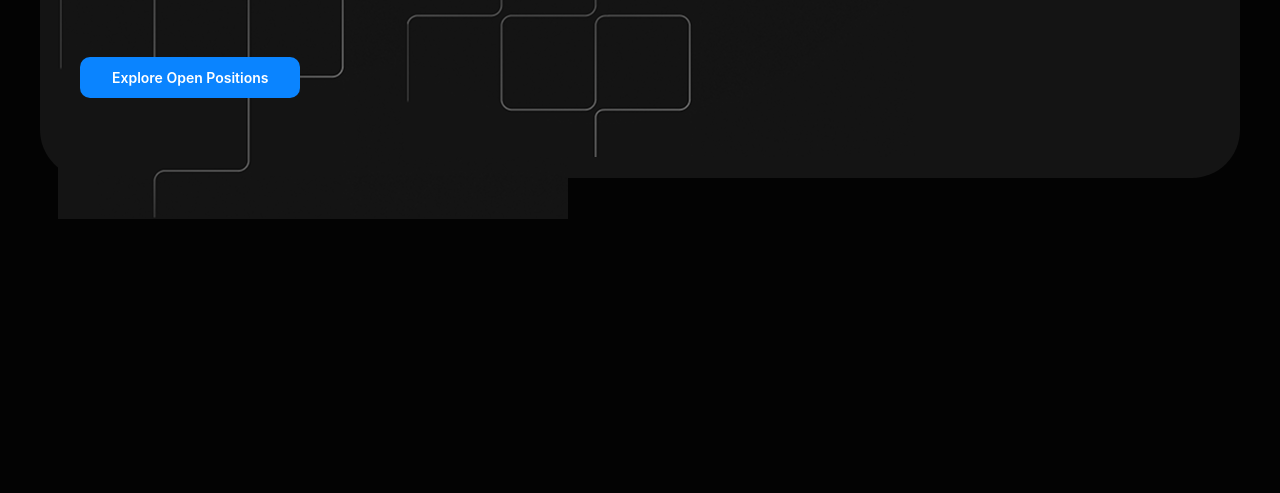
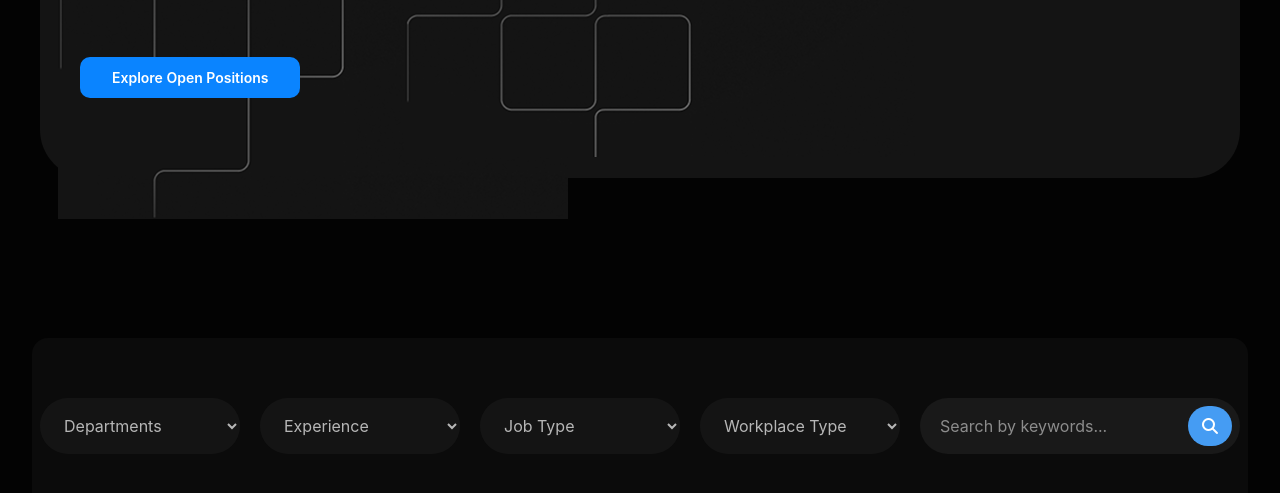
Before and after one commit to Jalilov-dev/Exam-13Git-Github-Project, a website: page src/page3/index.html in a window 1280 px wide. Shown: the part 311-804 px from the top of the page. Drawn offline with nearby package versions, Linux system fonts and the light colour scheme; files that its build step writes are made by us from their sources.

Commit message:
add first-section

```diff
--- a/src/page3/index.html
+++ b/src/page3/index.html
@@ -1,5 +1,6 @@
 <!DOCTYPE html>
 <html lang="en">
+
 <head>
     <meta charset="UTF-8">
     <meta name="viewport" content="width=device-width, initial-scale=1.0">
@@ -9,6 +10,7 @@
         integrity="sha512-2SwdPD6INVrV/lHTZbO2nodKhrnDdJK9/kg2XD1r9uGqPo1cUbujc+IYdlYdEErWNu69gVcYgdxlmVmzTWnetw=="
         crossorigin="anonymous" referrerpolicy="no-referrer" />
 </head>
+
 <body class="bg-[#030303] text-white">
     <nav class="flex items-center  justify-between max-w-300 m-auto py-8 px-3">
         <img src="../../img.png/Logo (5).png" alt="">
@@ -39,8 +41,10 @@
                     alt="">
                 <div class="relative z-50 lg:w-180">
                     <p class="lg:text-[40px] text-[25px] font-bold ">Build the Future with Us</p>
-                         <p class="opacity-70 mt-2 mb-15 lg:w-157.5">We’re a team of builders, thinkers, and explorers using AI, machine learning, and blockchain to solve meaningful problems.</p>
-                            <button class="px-8 py-2.5 bg-[#0A84FF] rounded-[10px] text-[14px] font-semibold">Explore Open Positions</button>
+                    <p class="opacity-70 mt-2 mb-15 lg:w-157.5">We’re a team of builders, thinkers, and explorers using
+                        AI, machine learning, and blockchain to solve meaningful problems.</p>
+                    <button class="px-8 py-2.5 bg-[#0A84FF] rounded-[10px] text-[14px] font-semibold">Explore Open
+                        Positions</button>
                 </div>
             </div>
             <div class="relative z-50">
@@ -48,5 +52,29 @@
             </div>
         </div>
     </header>
+
+    <section class="section-1 bg-[#0B0B0B] py-15 lg:w-[95%] my-40 m-auto rounded-2xl">
+        <div class="flex justify-center lg:justify-between flex-wrap gap-5 items-center max-w-300 m-auto">
+            <select class="bg-[#191919] px-5 py-2.5 rounded-4xl opacity-70 w-50 h-14">
+                <option value="">Departments</option>
+            </select>
+            <select class="bg-[#191919] px-5 py-2.5 rounded-4xl opacity-70 w-50 h-14">
+                <option value="">Experience</option>
+            </select>
+            <select class="bg-[#191919] px-5 py-2.5 rounded-4xl opacity-70 w-50 h-14">
+                <option value="">Job Type</option>
+            </select>
+            <select class="bg-[#191919] px-5 py-2.5 rounded-4xl opacity-70 w-50 h-14">
+                <option value="">Workplace Type</option>
+            </select>
+               <div class="flex items-center justify-between px-5 py-2.5 w-80 h-14 rounded-full bg-[#191919]">
+               <input type="search" placeholder="Search by keywords...">
+               <button class="bg-[#459CF3] px-3 py-2 rounded-full">
+                <i class="fa-solid fa-magnifying-glass"></i>
+               </button>
+        </div>
+        </div>
+    </section>
 </body>
+
 </html>
```
Lines whose indentation alone changed are shown as unchanged.
